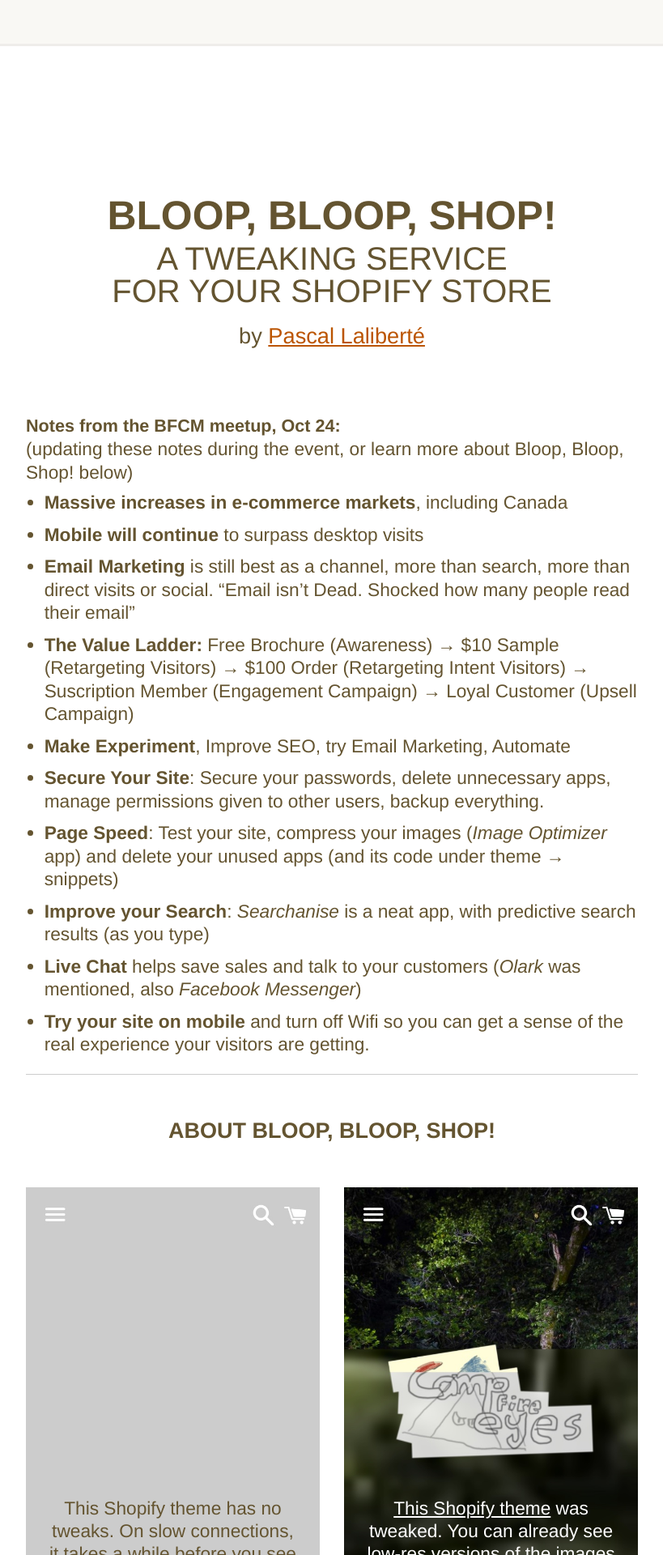
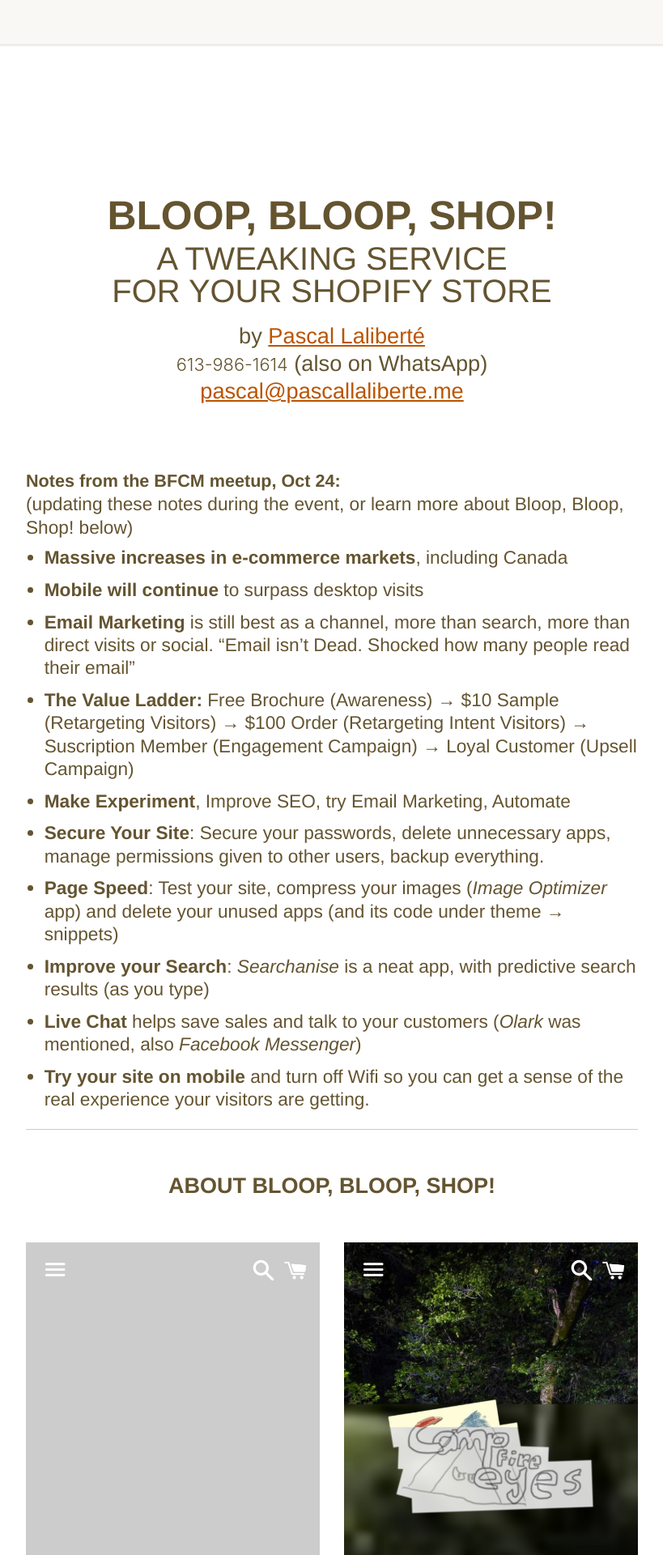
Before and after one commit to pascallaliberte/bloopbloop.shop, a Jekyll site: the page built from bfcm-meetup/index.md, in a window 1280 px wide. Shown: the top 1920 px of the page at 81% size, without its empty margins (230-1049 px from the left). Built offline with Jekyll 4.4.1, drawn with Linux system fonts in a browser that asks for light colours; nearby versions of some CDN libraries; comment, search, counter and statistics services are not loaded.

Commit message:
bfcm-meetup: Add email, telephone

```diff
--- a/_assets/sass/globals/_mixins.scss
+++ b/_assets/sass/globals/_mixins.scss
@@ -3,6 +3,7 @@
 
 $font-headings: "freight-sans-pro", Helvetica, Arial, sans-serif;
 $font-body: "freight-sans-pro", Helvetica, Arial, sans-serif;
+$font-system: -apple-system, BlinkMacSystemFont, "Segoe UI", Roboto, Helvetica, Arial, sans-serif, "Apple Color Emoji", "Segoe UI Emoji", "Segoe UI Symbol";
 
 @mixin font-smoothing($attr) {
   -webkit-font-smoothing: $attr;
--- a/assets/stylesheets/style.css
+++ b/assets/stylesheets/style.css
@@ -1215,6 +1215,11 @@
 .jtbd ul {
   margin-left: 2rem; }
 
+.bloop-bloop-shop tel {
+  font-family: -apple-system, BlinkMacSystemFont, "Segoe UI", Roboto, Helvetica, Arial, sans-serif, "Apple Color Emoji", "Segoe UI Emoji", "Segoe UI Symbol";
+  display: inline;
+  font-weight: 300;
+  font-size: 0.8em; }
 .bloop-bloop-shop #main-title {
   font-size: 2.2em;
   font-family: "freight-sans-condensed-pro", Helvetica, Arial, sans-serif;
--- a/bfcm-meetup/index.md
+++ b/bfcm-meetup/index.md
@@ -7,8 +7,11 @@
 # Bloop, Bloop, Shop! <span class="tagline">A tweaking service <br class="hide-mobile">for your Shopify Store</span>
 {: #main-title }
 
+<p class="byline" markdown="1">
 by [Pascal Laliberté][pascallaliberte]
-{: .byline }
+<tel>613-986-1614</tel> (also on WhatsApp)
+[pascal@pascallaliberte.me](mailto:pascal@pascallaliberte.me)
+</p>
 
 ### Notes from the BFCM meetup, Oct 24:
 
@@ -24,7 +27,6 @@
 * **Improve your Search**: _Searchanise_ is a neat app, with predictive search results (as you type)
 * **Live Chat** helps save sales and talk to your customers (_Olark_ was mentioned, also _Facebook Messenger_)
 * **Try your site on mobile** and turn off Wifi so you can get a sense of the real experience your visitors are getting.
-
 
 ---
 
```
Also changed, not shown: _assets/sass/pages/_bloop-bloop-shop.scss (+7 -0 lines), 1 other file.
